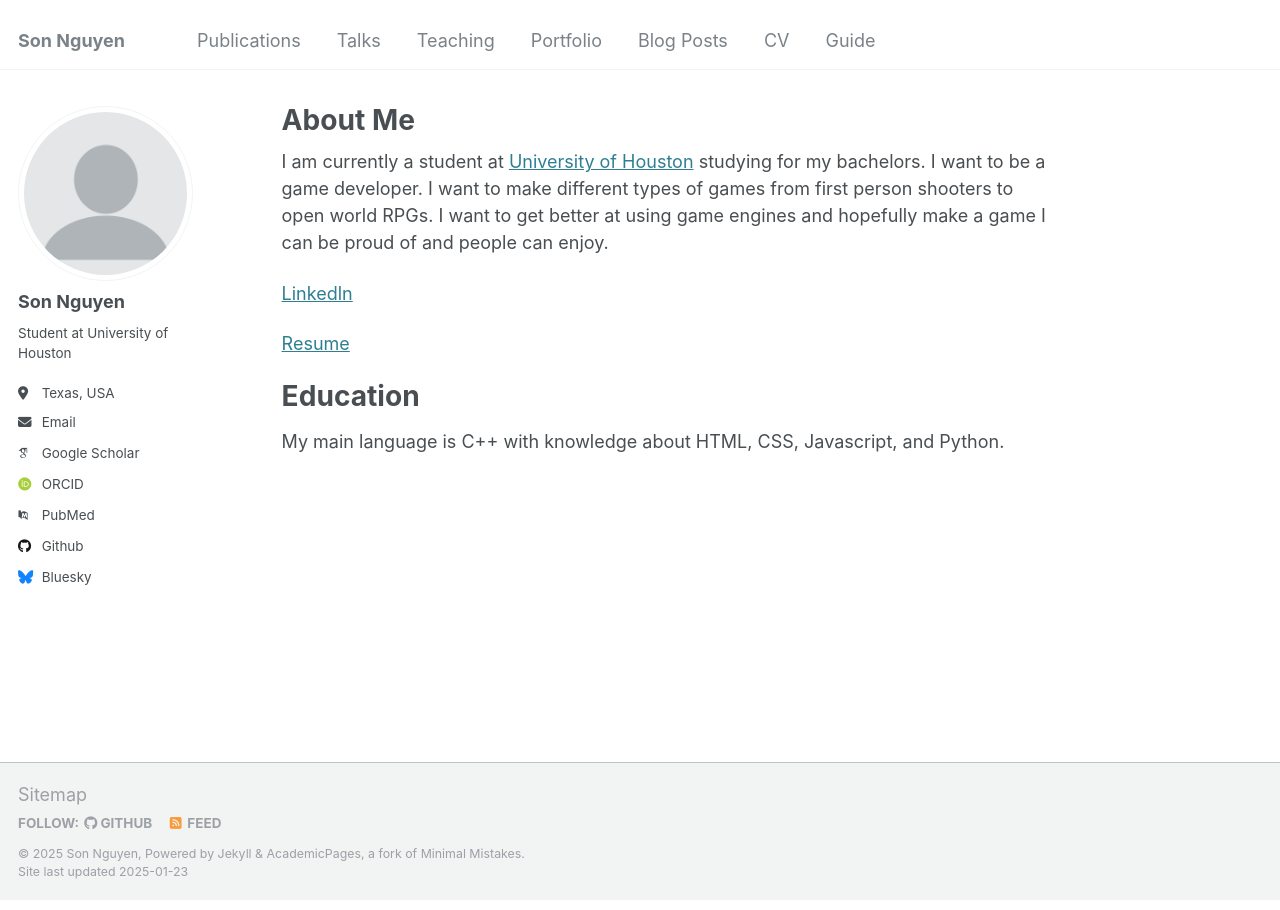
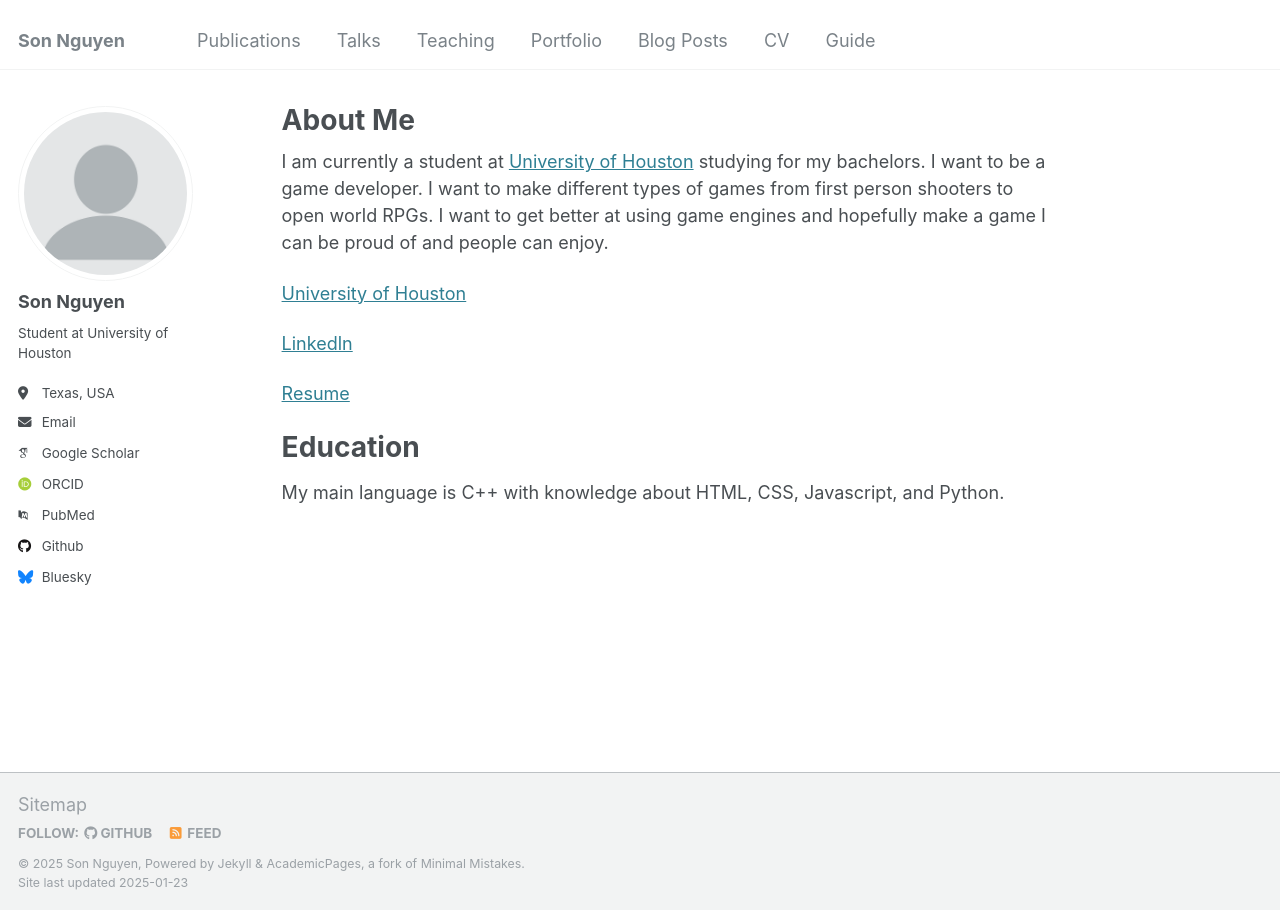
Before and after one commit to Fundog5474/Fundog5474.github.io, a Jekyll site: the page built from _pages/about.md, in a window 1280 px wide. Built offline with Jekyll 4.4.1, drawn with Linux system fonts in a browser that asks for light colours; some web fonts are replaced.

Commit message:
Update about.md

```diff
--- a/_pages/about.md
+++ b/_pages/about.md
@@ -10,6 +10,9 @@ redirect_from:
 
 I am currently a student at [University of Houston](cs.uh.edu) studying for my bachelors. I want to be a game developer. I want to make different types of games from first person shooters to open world RPGs. I want to get better at using game engines and hopefully make a game I can be proud of and people can enjoy.
 
+[University of Houston](cs.uh.edu)
+
+
 [Linkedln](https://www.linkedin.com/in/son-nguyen-410505348/)
 
 [Resume](/images/Resume.pdf)
```
